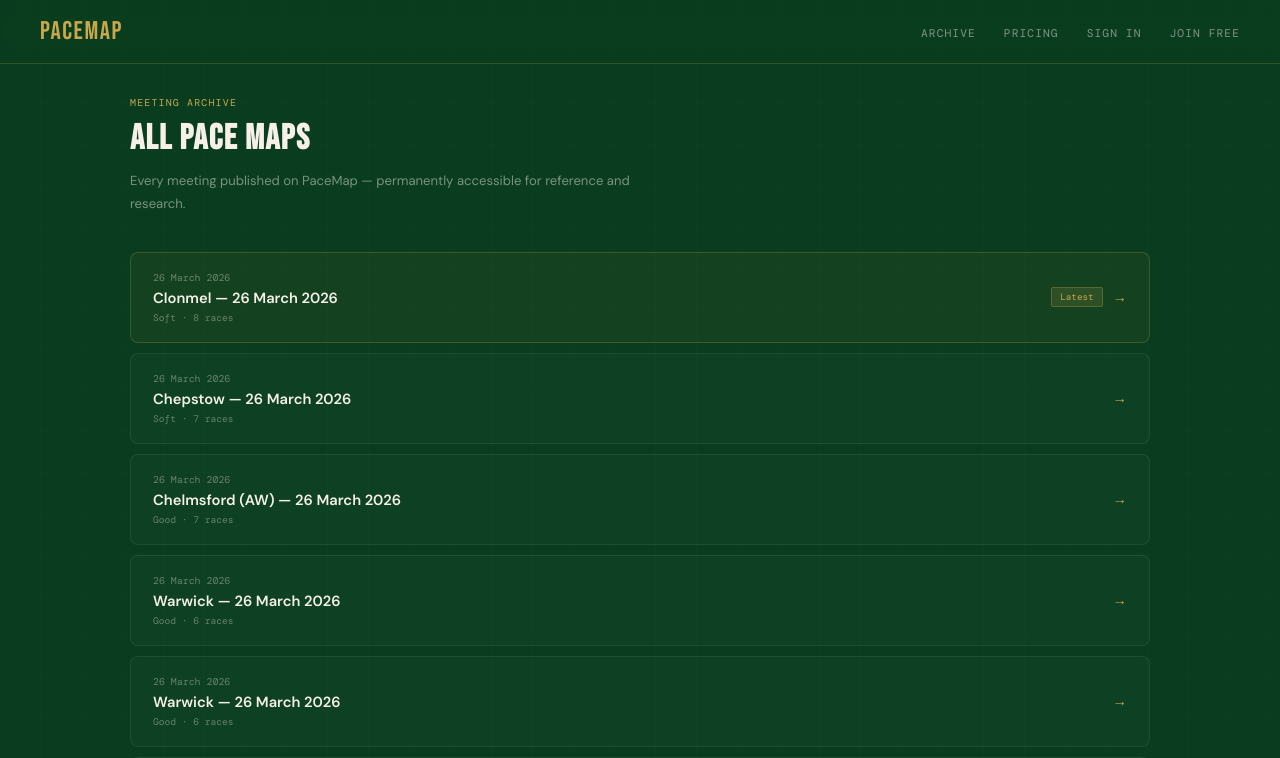
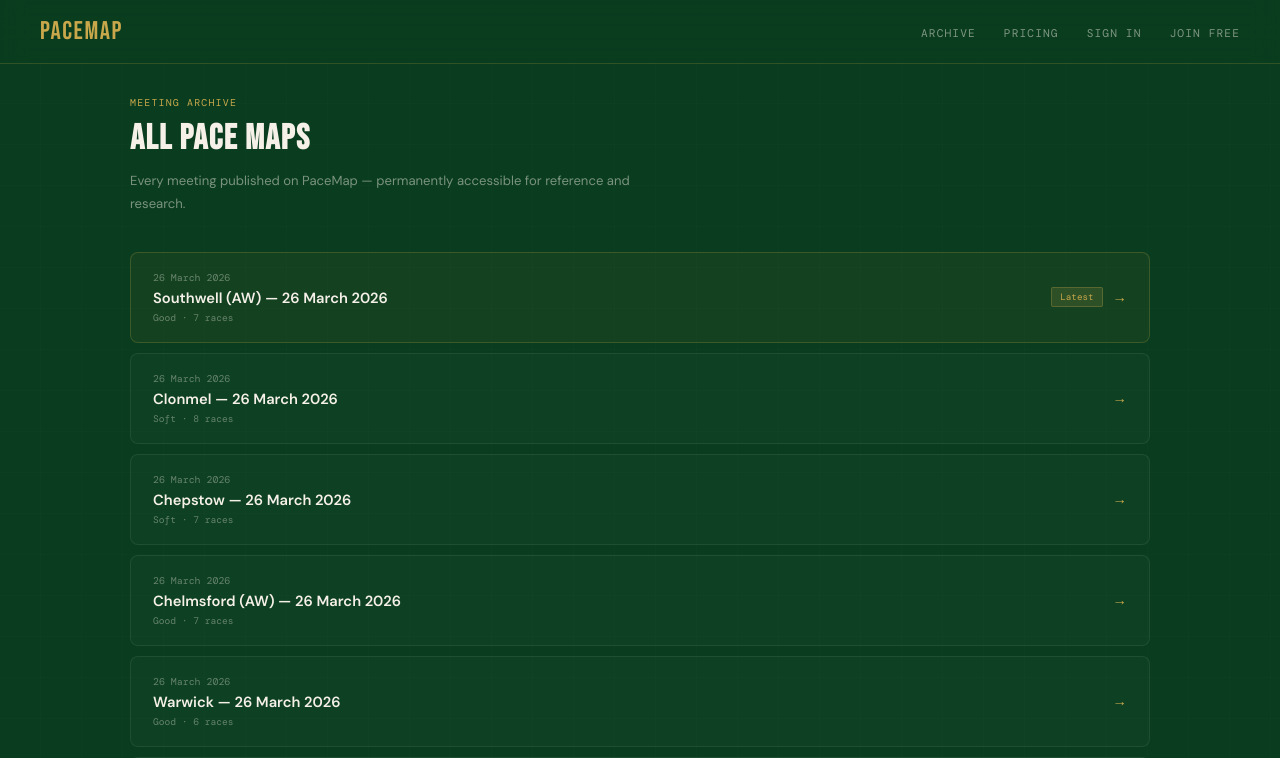
Before and after one commit to ppcjobber/clerk-authentication-starter, a Next.js app: page /archive in a window 1280 px wide. Shown: the top 758 px of the page. Built offline with nearby package versions, Linux system fonts and the light colour scheme; no server answers; a web font is replaced by a local one.

Commit message:
archive: add southwell_aw_26-march-2026

```diff
--- a/app/archive/page.tsx
+++ b/app/archive/page.tsx
@@ -2,13 +2,21 @@ import Nav from "@/components/Nav";
 import Link from "next/link";
 
 const MEETINGS = [
+  {
+    slug:   "southwell_aw_26-march-2026",
+    date:   "26 March 2026",
+    label:  "Southwell (AW) — 26 March 2026",
+    going:  "Good",
+    races:  7,
+    latest: true,
+  },
   {
     slug:   "clonmel_26-march-2026",
     date:   "26 March 2026",
     label:  "Clonmel — 26 March 2026",
     going:  "Soft",
     races:  8,
-    latest: true,
+    latest: false,
   },
   {
     slug:   "chepstow_26-march-2026",
```
